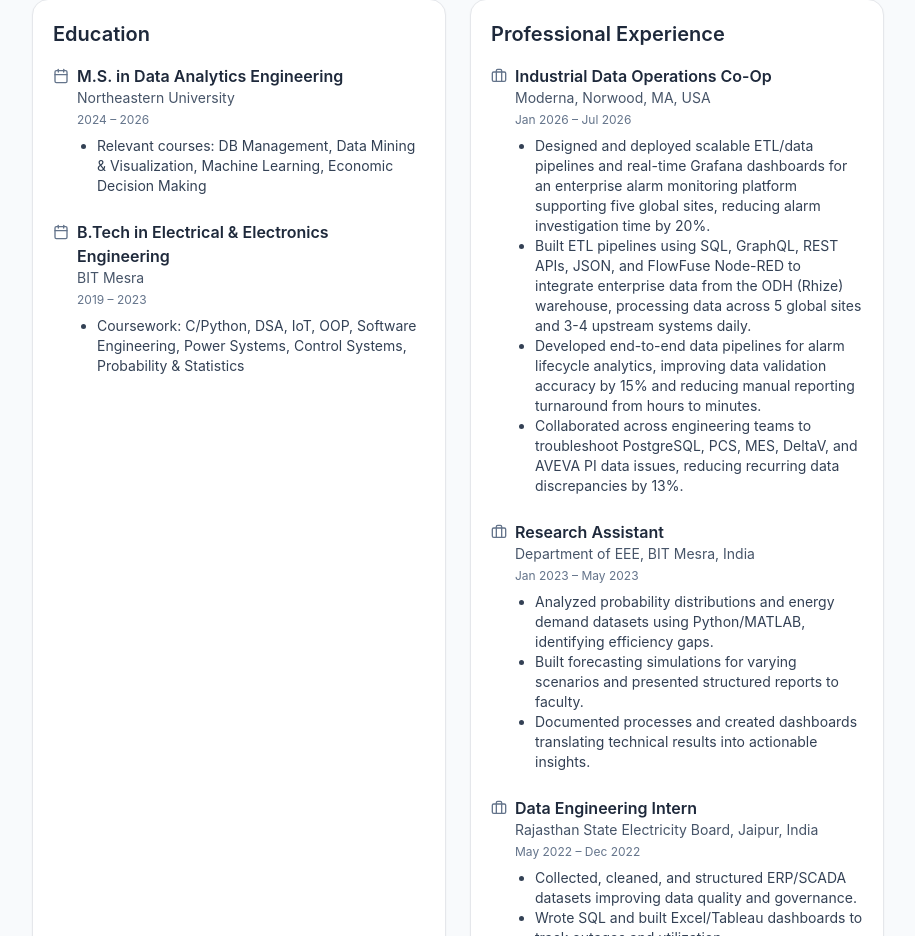
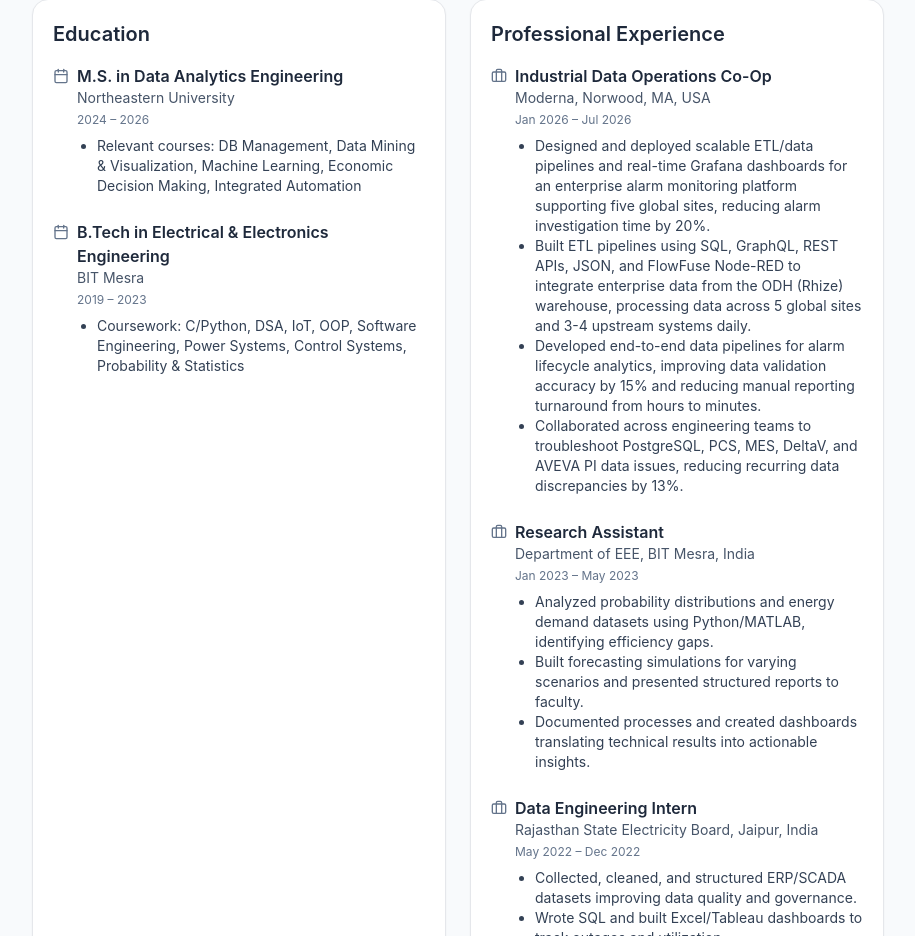
Before and after one commit to Rohan3122k/Portfolio-RohanVerma, a React (Vite) app: page / in a window 1280 px wide. Shown: the part 4260-5196 px from the top of the page, without its empty margins (332-1247 px from the left). Built offline with nearby package versions, Linux system fonts and the light colour scheme.

Commit message:
Enhance profile with additional titles and courses
Updated titleWords to include 'Automation Engineer' and added 'Integrated Automation' to relevant courses.

```diff
--- a/src/App.jsx
+++ b/src/App.jsx
@@ -36,7 +36,7 @@
 // ---- Profile & content ----
 const PROFILE = {
   name: "Rohan Verma",
-  titleWords: ["Data Analyst", "Data Engineer", "Data Scientist"],
+  titleWords: ["Data Analyst", "Data Engineer", "Data Scientist, Automation Engineer"],
   avatar: "/profile.jpg",
   tagline:
     "Translating messy datasets into clean insights bosses can nod at.",
@@ -115,7 +115,7 @@
       org: "Northeastern University",
       time: "2024 – 2026",
       details: [
-        "Relevant courses: DB Management, Data Mining & Visualization, Machine Learning, Economic Decision Making",
+        "Relevant courses: DB Management, Data Mining & Visualization, Machine Learning, Economic Decision Making, Integrated Automation",
       ],
     },
     {
@@ -138,7 +138,6 @@
     "Developed end-to-end data pipelines for alarm lifecycle analytics, improving data validation accuracy by 15% and reducing manual reporting turnaround from hours to minutes.",
     "Collaborated across engineering teams to troubleshoot PostgreSQL, PCS, MES, DeltaV, and AVEVA PI data issues, reducing recurring data discrepancies by 13%.",
   ],
-  tools: ["ODH (Rhize)", "DeltaV", "Wonderware (SCADA)", "AVEVA PI System", "MES"],
 },
     {
       role: "Research Assistant",
```
